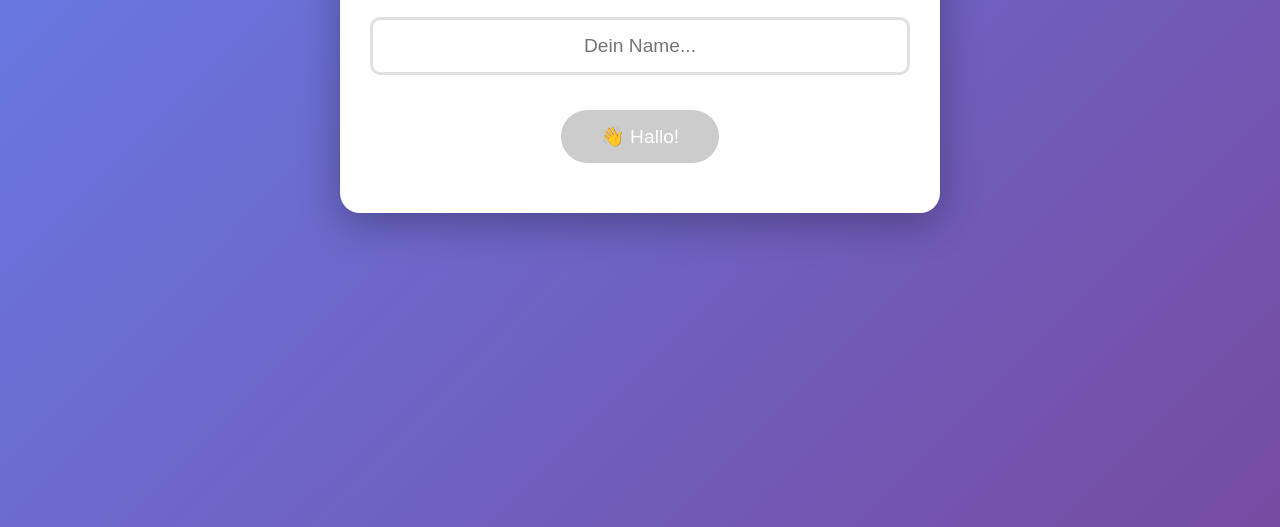
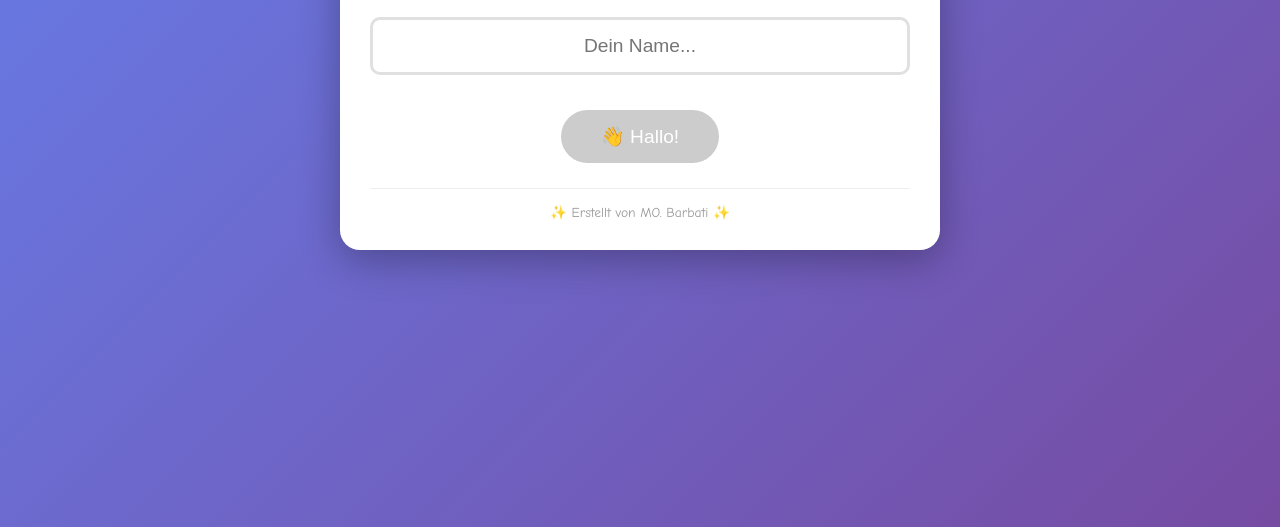
Before and after one commit to drbarbati-commits/verb-spiel-Mehrshid, a plain HTML site: page index.html in a window 1280 px wide. Shown: the part 273-800 px from the top of the page. Drawn offline with Linux system fonts and the light colour scheme.

Commit message:
Update index.html

```diff
--- a/index.html
+++ b/index.html
@@ -147,6 +147,14 @@
         border-radius: 5px;
         font-size: 0.85em;
       }
+      .creator-credit {
+        text-align: center;
+        color: #999;
+        font-size: 0.85em;
+        margin-top: 25px;
+        padding-top: 15px;
+        border-top: 1px solid #eee;
+      }
     </style>
   </head>
   <body>
@@ -162,6 +170,7 @@
         </p>
         <input type="text" class="name-input" id="nameInput" placeholder="Dein Name..." maxlength="20">
         <button class="btn" id="startWithNameBtn" onclick="saveName()" disabled>👋 Hallo!</button>
+        <p class="creator-credit">✨ Erstellt von MO. Barbati ✨</p>
       </div>
 
       <!-- START SCREEN -->
```
